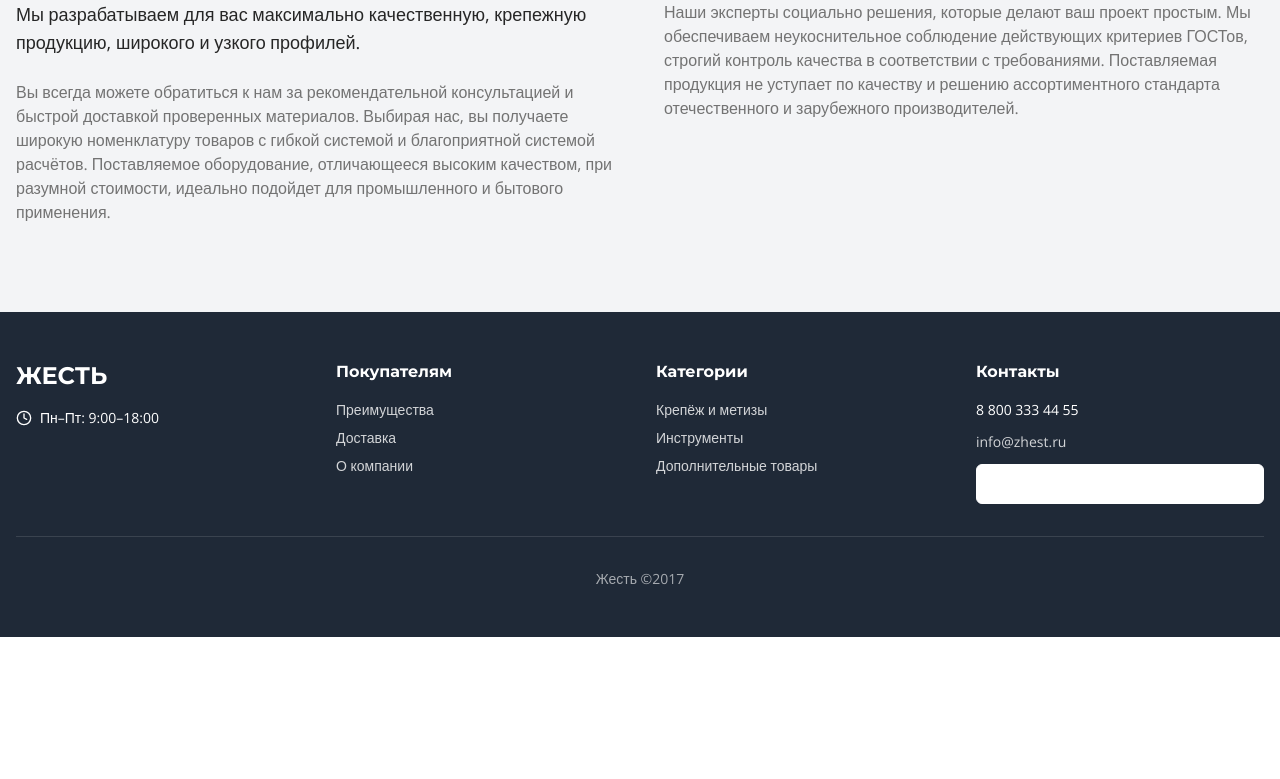
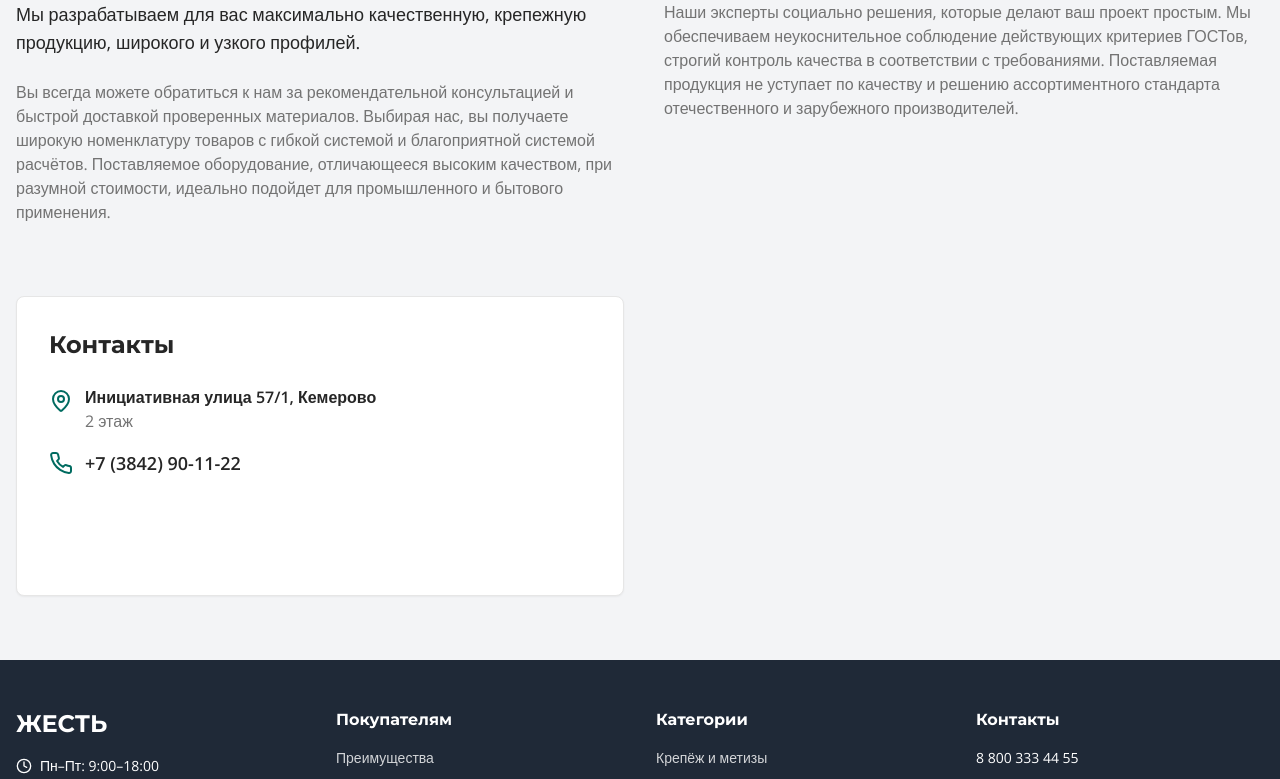
Before and after one commit to pr-poehali-dev/zest-construct-tools, a React (Vite) app: page / in a window 1280 px wide. Shown: the part 2683-3462 px from the top of the page. Before the commit the page ends 3320 px from the top, so only its background shows below. Built offline with nearby package versions, Linux system fonts and the light colour scheme.

Commit message:
feat(about): добавить контактную информацию и карту

```diff
--- a/src/pages/Index.tsx
+++ b/src/pages/Index.tsx
@@ -269,7 +269,7 @@ const Index = () => {
       <section id="about" className="py-16 bg-gray-100">
         <div className="container mx-auto px-4">
           <h2 className="text-3xl font-bold mb-8">О компании</h2>
-          <div className="grid lg:grid-cols-2 gap-12">
+          <div className="grid lg:grid-cols-2 gap-12 mb-12">
             <div>
               <p className="text-lg mb-6">
                 Мы разрабатываем для вас максимально качественную, крепежную продукцию,
@@ -291,6 +291,38 @@ const Index = () => {
                 продукция не уступает по качеству и решению ассортиментного стандарта
                 отечественного и зарубежного производителей.
               </p>
+            </div>
+          </div>
+
+          <div className="grid lg:grid-cols-2 gap-8">
+            <Card className="p-8">
+              <h3 className="text-2xl font-bold mb-6">Контакты</h3>
+              <div className="space-y-4">
+                <div className="flex items-start">
+                  <Icon name="MapPin" size={24} className="text-primary mr-3 flex-shrink-0 mt-1" />
+                  <div>
+                    <p className="font-semibold">Инициативная улица 57/1, Кемерово</p>
+                    <p className="text-muted-foreground">2 этаж</p>
+                  </div>
+                </div>
+                <div className="flex items-center">
+                  <Icon name="Phone" size={24} className="text-primary mr-3 flex-shrink-0" />
+                  <a href="tel:+73842901122" className="font-semibold text-lg hover:text-primary transition-colors">
+                    +7 (3842) 90-11-22
+                  </a>
+                </div>
+              </div>
+            </Card>
+
+            <div className="rounded-lg overflow-hidden h-[300px] lg:h-auto">
+              <iframe
+                src="https://yandex.ru/map-widget/v1/?ll=86.025974%2C55.400711&z=16&pt=86.025974,55.400711,pm2rdm"
+                width="100%"
+                height="100%"
+                frameBorder="0"
+                allowFullScreen
+                className="min-h-[300px]"
+              ></iframe>
             </div>
           </div>
         </div>
```
